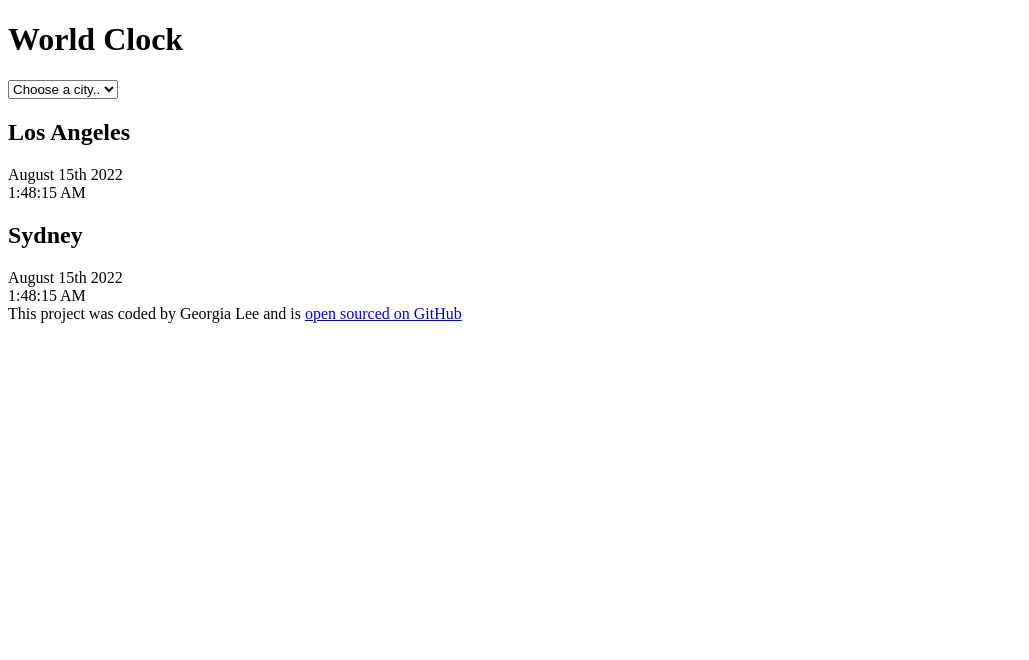
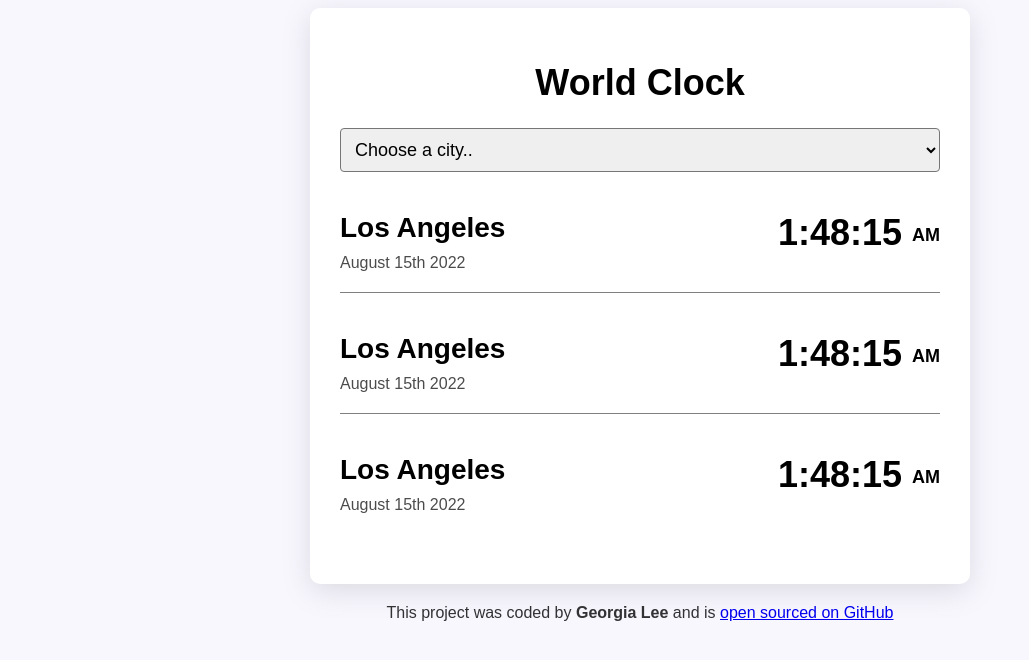
Before and after one commit to georgia-lee04/world-clock, a plain HTML site: page index.html in a window 1280 px wide. Shown: the whole page, without its empty margins (0-1029 px from the left). Drawn offline with Linux system fonts and the light colour scheme.

Commit message:
Styled the project with CSS

```diff
--- a/css/style.css
+++ b/css/style.css
@@ -0,0 +1,68 @@
+body {
+    background-color: #f9f7fe;
+    font-family: sans-serif;
+}
+
+.container {
+    max-width: 600px;
+    margin: 0 auto;
+
+    background: white;
+    padding: 30px;
+
+    box-shadow: rgba(100, 100, 111, 0.2) 0px 7px 29px 0px;
+    border-radius: 10px;
+
+}
+
+.city {
+    display: flex;
+    margin: 20px 0;
+    justify-content: space-between;
+    border-bottom: 1px solid grey;
+    padding: 20px 0;
+}
+
+.city:last-child {
+    border: none;
+}
+
+h2  {
+    margin: 0 0 10px;
+    font-size: 28px;
+}
+
+.date {
+    opacity: 0.7;
+}
+
+.time {
+    font-size: 36px;
+    font-weight: bold;
+}
+
+.time small {
+    font-size: 18px;
+    line-height: 36px;
+    vertical-align: middle;
+}
+
+h1 {
+    text-align: center;
+    font-family: sans-serif;
+    font-size: 36px;
+}
+
+select {
+    display: block;
+    width: 100%;
+    font-size: 18px;
+    border-radius: 4px;
+    padding: 10px;
+}
+
+footer {
+    text-align: center;
+    padding: 20px;
+    color: rgba(0,0,0,0.8);
+}
--- a/index.html
+++ b/index.html
@@ -17,25 +17,38 @@
 <option value="">New York</option>
 <option value="">Paris</option>
     </select>
-</div>
+
 
 <div class="city">
+    <div>
 <h2>Los Angeles</h2>
 <div class="date">August 15th 2022</div>
-<div class="time">1:48:15 AM</div>
+</div>
+<div class="time">1:48:15 <small>AM</small></div>
+
+</div>
+<div class="city">
+    <div>
+<h2>Los Angeles</h2>
+<div class="date">August 15th 2022</div>
+</div>
+<div class="time">1:48:15 <small>AM</small></div>
+
+</div>
+<div class="city">
+    <div>
+<h2>Los Angeles</h2>
+<div class="date">August 15th 2022</div>
+</div>
+<div class="time">1:48:15 <small>AM</small></div>
 
 </div>
 
-<div class="city">
-    <h2>Sydney</h2>
-    <div class="date">August 15th 2022</div>
-    <div class="time">1:48:15 AM</div>
-
-    </div>
 
 
+</div>
     <footer>
-        This project was coded by Georgia Lee and is <a href="https://github.com/georgia-lee04/world-clock" target="_blank">open sourced on GitHub</a>
+        This project was coded by <strong>Georgia Lee</strong> and is <a href="https://github.com/georgia-lee04/world-clock" target="_blank">open sourced on GitHub</a>
     </footer>
 
     <script src="javascript/index.js"></script>
```
